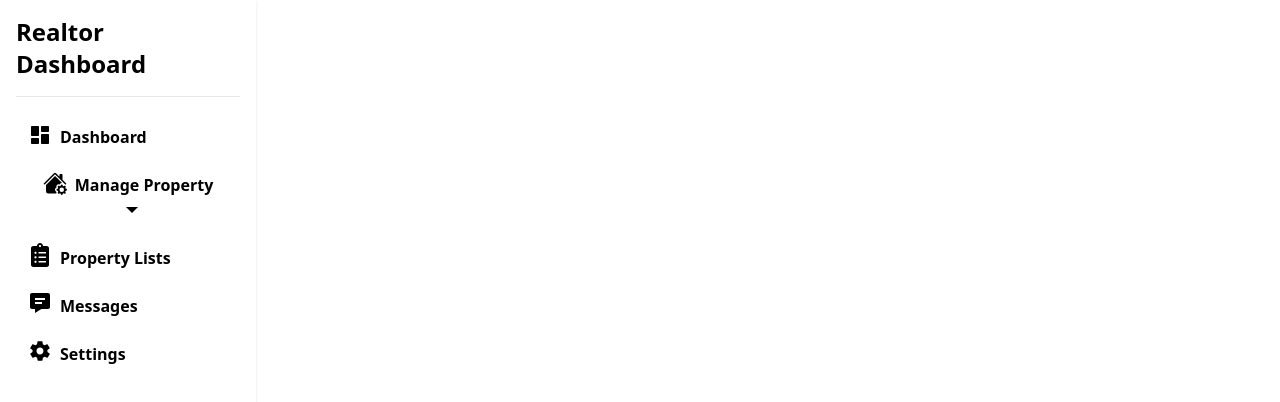
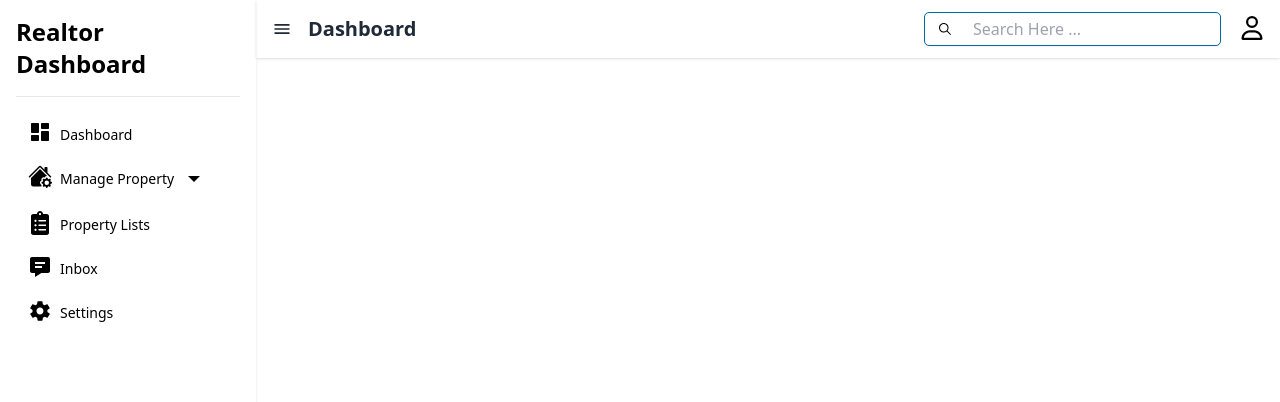
Before and after one commit to jshlrncfblln/balaifinder, a React (Vite) app in the folder balaifinder-app/: page /dashboard in a window 1280 px wide. Shown: the top 402 px of the page. Built offline with nearby package versions, Linux system fonts and the light colour scheme.

Commit message:
update codes in the dashboard

```diff
--- a/balaifinder-app/src/components/DashboardNavbar.jsx
+++ b/balaifinder-app/src/components/DashboardNavbar.jsx
@@ -1,8 +1,35 @@
+import { MdOutlineMenu } from "react-icons/md"
+import { IoIosSearch } from "react-icons/io"
+import { FaRegUser } from "react-icons/fa6"
 
-
-
-export default function DashboardNavbar (){
+const DashboardNavbar = ({sidebarToggle, setSidebarToggle}) => {
     return(
-        <div className=""></div>
+        <nav className="bg-white px-4 py-3 flex justify-between shadow">
+            <div className="flex items-center text-xl">
+                <MdOutlineMenu className="text-gray-800 me-4 cursor-pointer" onClick={() => setSidebarToggle(!sidebarToggle)}/>
+                <span className="text-gray-800 font-semibold">Dashboard</span>
+            </div>
+            <div className="flex items-center gap-x-5">
+                <div className="relative md:w-65">
+                    <span className="relative md:absolute inset-y-0 left-0 flex items-center pl-2">
+                        <button className="p-1 focus:outline-none text-white md:text-black"><IoIosSearch className="text-black"  /></button>
+                    </span>
+                    <input type="text" placeholder="Search Here ..." className="w-full px-4 py-1 pl-12 rounded shadow outline outline-1 outline-sky-700 hidden md:block"></input>
+                </div>
+                <div className="relative">
+                    <button className="group">
+                        <FaRegUser className="size-6 mt-1"/>
+                        <div className="z-10 mt-4 hidden absolute bg-white rounded-lg shadow w-32 group-focus:block top-full right-0">
+                            <ul className="py-2 px-3 text-base text-gray-800 ">
+                                <li  className="hover:bg-sky-100 rounded-lg m-2"><a href="">Profile</a></li>
+                                <li className="hover:bg-red-100 rounded-lg m-2"><a href="">Logout</a></li>
+                            </ul>
+                        </div>
+                    </button>
+                </div>
+            </div>
+        </nav>
     )
 }
+
+export default DashboardNavbar
--- /dev/null
+++ b/balaifinder-app/src/components/RealtorDashboard.jsx
@@ -0,0 +1,12 @@
+import DashboardNavbar from '../components/DashboardNavbar'
+
+
+
+const RealtorDashboard = ({sidebarToggle, setSidebarToggle}) =>{
+    return(
+        <div className={`${sidebarToggle ? "" : "ml-64"} w-full`}>
+            <DashboardNavbar sidebarToggle={sidebarToggle} setSidebarToggle={setSidebarToggle} />
+        </div>
+    )
+}
+export default RealtorDashboard
--- a/balaifinder-app/src/components/Sidebar.jsx
+++ b/balaifinder-app/src/components/Sidebar.jsx
@@ -5,7 +5,7 @@ import { FaClipboardList } from "react-icons/fa"
 import { IoMdSettings } from "react-icons/io"
 import { IoMdArrowDropdown } from "react-icons/io"
 import React, { useState, useRef, useEffect } from 'react'
-export default function Sidebar() {
+const Sidebar = ({sidebarToggle}) => {
     const [isDropdownVisible, setIsDropdownVisible] = useState(false)
     const toggleDropdown = () => {
       setIsDropdownVisible(!isDropdownVisible)
@@ -14,12 +14,12 @@ export default function Sidebar() {
 
 
   return (
-    <div className="w-64 bg-whitesmoke fixed h-full px-4 py-2 shadow">
+    <div className={`transition-all duration-300 transform ${sidebarToggle ? "-translate-x-full" : "translate-x-0"} w-64 bg-whitesmoke fixed h-full px-4 py-2 shadow sm:text-sm`}>
       <div className="my-2 mb-4">
         <h1 className="text-2xl text-black font-bold">Realtor Dashboard</h1>
       </div>
       <hr />
-      <ul className="mt-5 text-black font-semibold items-center justify-center">
+      <ul className="mt-5 text-black font-base items-center justify-center">
         <li className="mb-2 rounded hover:shadow active:bg-sky-100 hover:bg-sky-100 py-2">
           <a href="" className="px-3">
             <RiDashboardFill className="inline-block size-6 mr-2 -mt-2" />
@@ -70,7 +70,7 @@ export default function Sidebar() {
         <li className="mb-2 rounded hover:shadow hover:bg-sky-100 py-2">
           <a href="" className="px-3">
             <BiSolidMessageDetail className="inline-block size-6 mr-2 -mt-2" />
-            Messages
+            Inbox
           </a>
         </li>
         <li className="mb-2 rounded hover:shadow hover:bg-sky-100 py-2">
@@ -83,3 +83,4 @@ export default function Sidebar() {
     </div>
   )
 }
+export default Sidebar
--- a/balaifinder-app/src/pages/Dashboard.jsx
+++ b/balaifinder-app/src/pages/Dashboard.jsx
@@ -1,11 +1,13 @@
 import Sidebar from "../components/Sidebar"
-
-
+import RealtorDashboard from "../components/RealtorDashboard"
+import {useState} from 'react'
 
 export default function Dashboard(){
+    const [sidebarToggle, setSidebarToggle] = useState(false)
     return(
         <div className="flex">
-            <Sidebar />
+            <Sidebar sidebarToggle={sidebarToggle} />
+            <RealtorDashboard sidebarToggle={sidebarToggle} setSidebarToggle={setSidebarToggle} />
         </div>
     )
 }
--- a/balaifinder-app/tailwind.config.js
+++ b/balaifinder-app/tailwind.config.js
@@ -8,4 +8,9 @@ export default {
     extend: {},
   },
   plugins: [],
+  variants:{
+    extend:{
+      display: ["focus-group"]
+    }
+  }
 }
```
